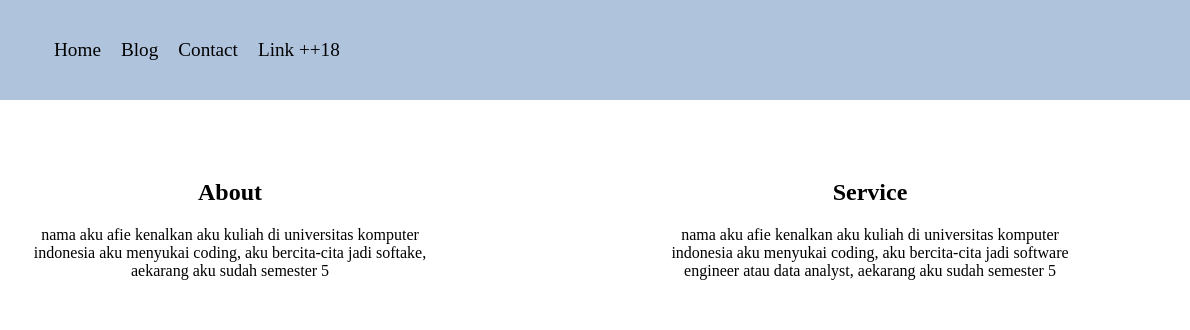
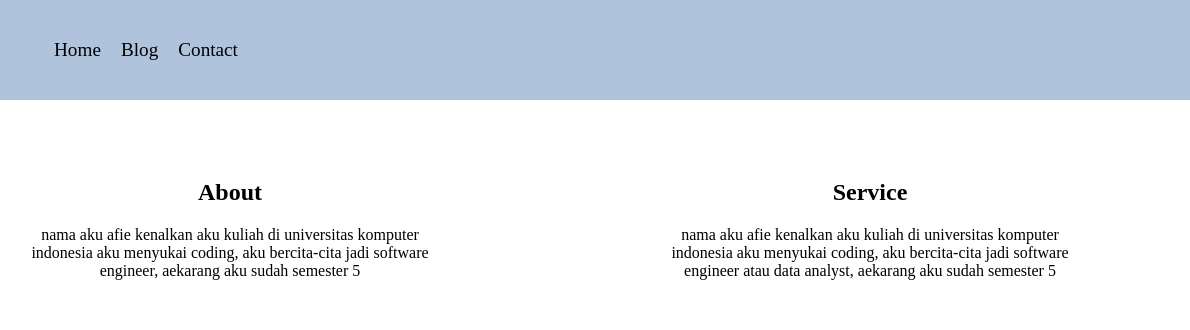
Before and after one commit to Afieee/belajar-layouting, a plain HTML site: page index.html in a window 1280 px wide. Shown: the top 330 px of the page, 90-1280 px from the left. Drawn offline with Linux system fonts and the light colour scheme.

Commit message:
Belajay Layouting

```diff
--- a/index.html
+++ b/index.html
@@ -12,14 +12,13 @@
         <a href="">Home</a>
         <a href="">Blog</a>
         <a href="">Contact</a>
-        <a href="">Link ++18</a>
     </nav>
     <section class="first-section">
         <div class="about">
             <h1>
                 About
             </h1>
-            <p> nama aku afie kenalkan aku kuliah di universitas komputer indonesia aku menyukai coding, aku bercita-cita jadi softake, aekarang aku sudah semester 5</p>
+            <p> nama aku afie kenalkan aku kuliah di universitas komputer indonesia aku menyukai coding, aku bercita-cita jadi software engineer, aekarang aku sudah semester 5</p>
         </div>
         <div class="service">
             <h1>
```
